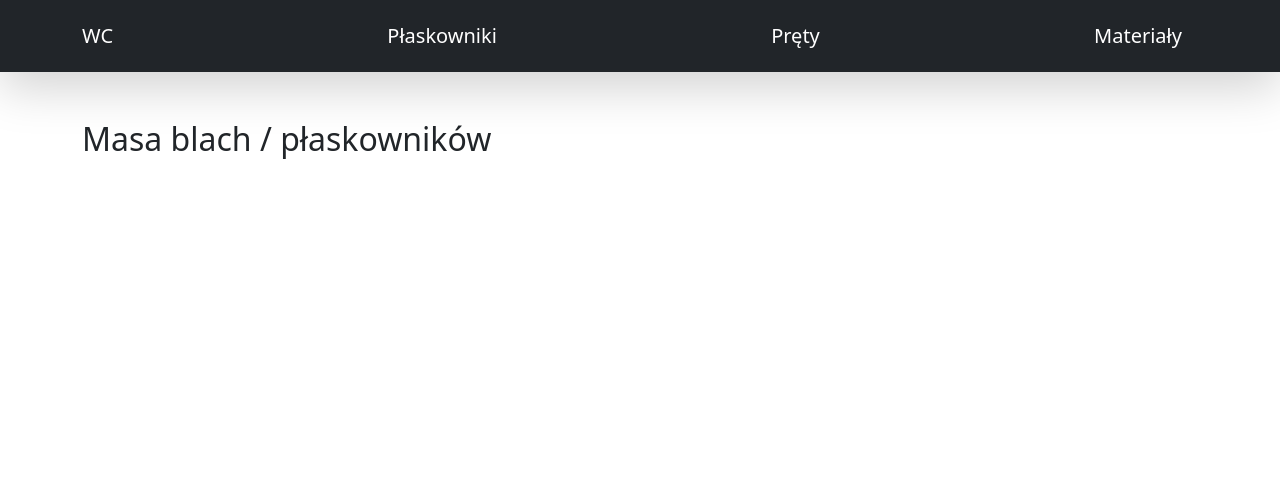
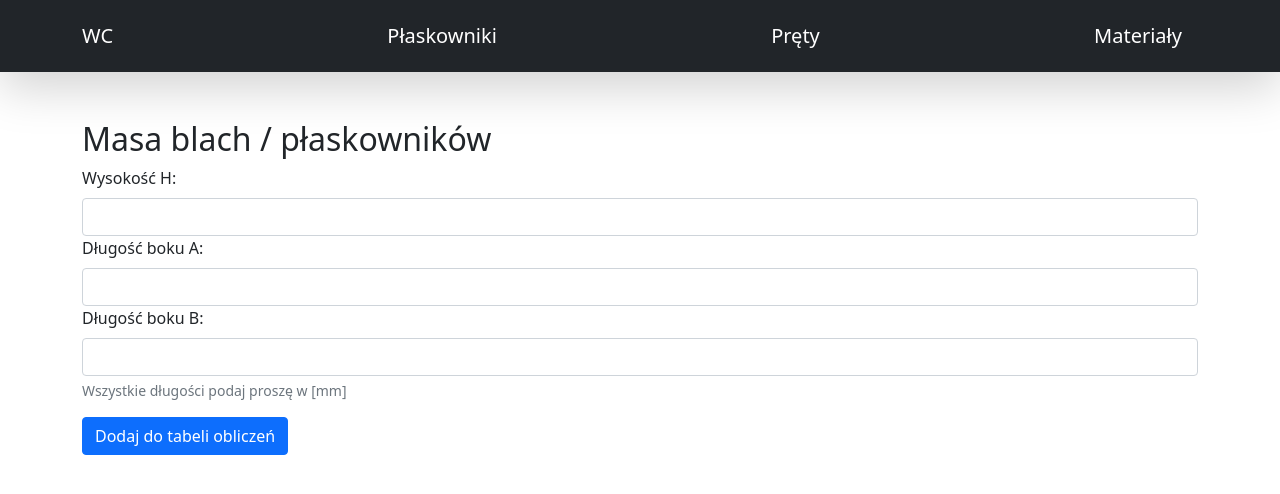
Before and after one commit to wowvaqa/wc, a React (Create React App) app: page /cuboid in a window 1280 px wide. Shown: the top 494 px of the page. Built offline with nearby package versions, Linux system fonts and the light colour scheme.

Commit message:
Add: Material View form

```diff
--- a/src/views/CuboidView.js
+++ b/src/views/CuboidView.js
@@ -6,6 +6,46 @@ const CuboidView = () => {
       <div className="container">
         <h2>Masa blach / płaskowników</h2>
       </div>
+      <div className="container">
+        <form className="mb-3">
+          <label for="dim_1" class="form-label">
+            Wysokość H:
+          </label>
+          <input
+            type="dim_1"
+            class="form-control"
+            id="dim_1"
+            aria-describedby="dimension1"
+          />
+          <label for="dim_0" class="form-label">
+            Długość boku A:
+          </label>
+          <input
+            type="dim_0"
+            class="form-control"
+            id="dim_0"
+            aria-describedby="dimension0"
+          />
+          <label for="dim_1" class="form-label">
+            Długość boku B:
+          </label>
+          <input
+            type="dim_1"
+            class="form-control"
+            id="dim_1"
+            aria-describedby="dimension1"
+          />
+          <div id="dimensionHelp" class="form-text">
+            Wszystkie długości podaj proszę w [mm]
+          </div>
+        </form>
+      </div>
+
+      <div className="container">
+        <button type="button" class="btn btn-primary">
+          Dodaj do tabeli obliczeń
+        </button>
+      </div>
     </>
   );
 };
--- a/src/views/MaterialsView.js
+++ b/src/views/MaterialsView.js
@@ -7,7 +7,8 @@ const MaterialsView = () => {
 
   return (
     <>
-      <table className="table">
+      <div className="container">
+        <table className="table table-sm">
           <thead>
             <tr>
               <th scope="col">Materiał</th>
@@ -26,6 +27,7 @@ const MaterialsView = () => {
             })}
           </tbody>
         </table>
+      </div>
     </>
   );
 };
```
Lines whose indentation alone changed are shown as unchanged.
